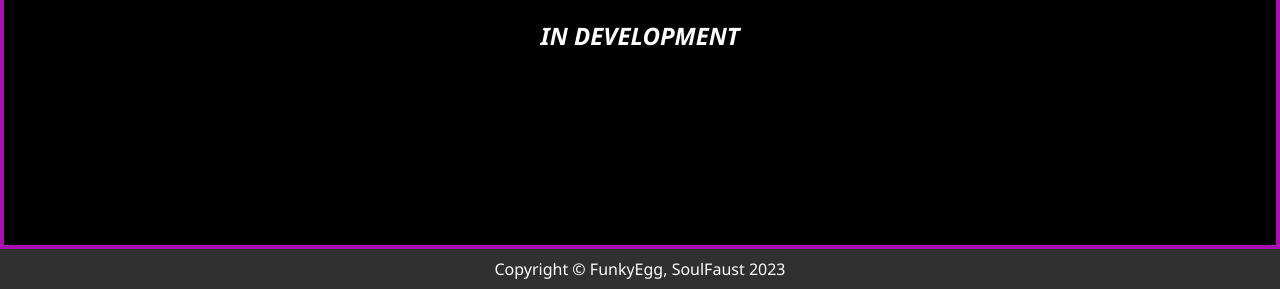
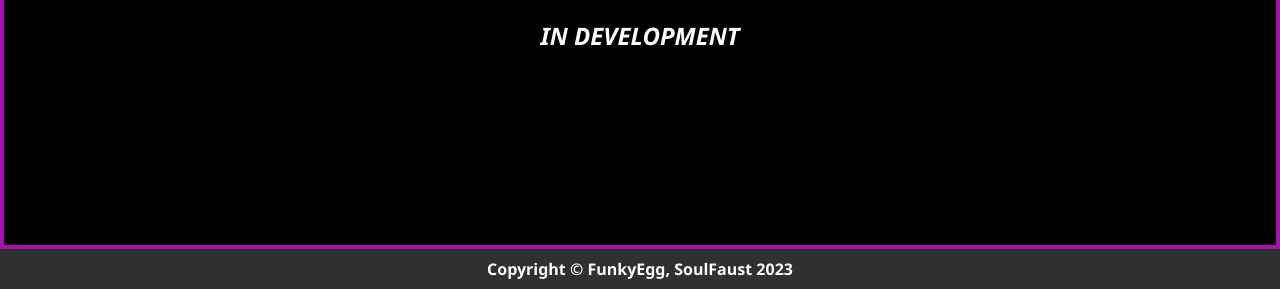
Before and after one commit to ggclient/ggclient.github.io, a plain HTML site: page features.html in a window 1280 px wide. Shown: the part 531-820 px from the top of the page. Drawn offline with Linux system fonts and the light colour scheme.

Commit message:
Webdev 9

```diff
--- a/features.html
+++ b/features.html
@@ -31,7 +31,7 @@
 </body>
 <div>
     <footer class="copyright">
-        <p >Copyright © FunkyEgg, SoulFaust 2023</p>
+        <p ><b>Copyright © FunkyEgg, SoulFaust 2023</b></p>
     </footer>
 </div>
 
```
